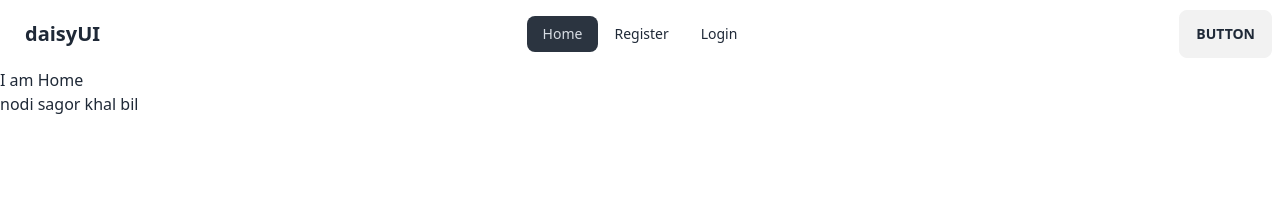
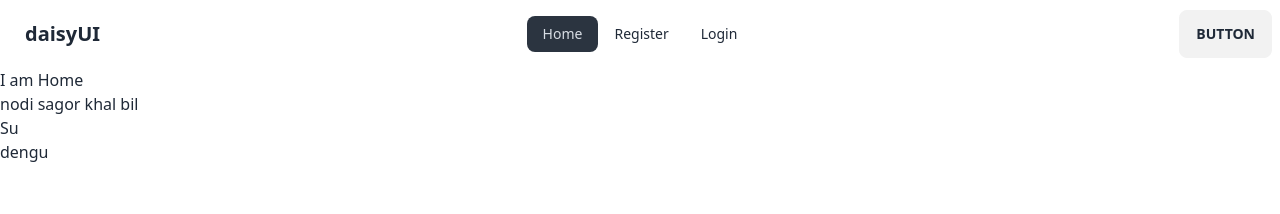
Before and after one commit to mdsayedhasann/auth-moha-milon, a React (Vite) app: page / in a window 1280 px wide. Shown: the top 214 px of the page. Built offline with nearby package versions, Linux system fonts and the light colour scheme.

Commit message:
test another useContext and createContext

```diff
--- a/src/Home.jsx
+++ b/src/Home.jsx
@@ -1,14 +1,20 @@
 import { useContext } from 'react';
 import { AuthContext } from './providers/AuthProvider';
+import { AuthSupplier } from './Supplier/Supplier';
 
 const Home = () => {
     const authInfo = useContext(AuthContext)
+    const anaJinish = useContext(AuthSupplier)
     return (
         <div>
             <h1>I am Home</h1>
            {
                authInfo.name
            }
+           <h2>Su</h2>
+            {
+                anaJinish.name
+            }
         </div>
     );
 };
--- /dev/null
+++ b/src/Supplier/Supplier.jsx
@@ -0,0 +1,16 @@
+/* eslint-disable react/prop-types */
+/* eslint-disable react-hooks/rules-of-hooks */
+import React, { createContext } from 'react';
+
+export const AuthSupplier = createContext(null)
+
+const Supplier = ({children}) => {
+    const jinisPati = {name: 'dengu', medicine: 'Saline'} ;
+    return (
+        <AuthSupplier.Provider value={jinisPati}>
+            {children}
+        </AuthSupplier.Provider>
+    );
+};
+
+export default Supplier;
--- a/src/main.jsx
+++ b/src/main.jsx
@@ -7,6 +7,7 @@ import Home from "./Home";
 import Register from "./Register";
 import Login from "./Login";
 import AuthProvider from "./providers/AuthProvider";
+import Supplier from "./Supplier/Supplier";
 const router = createBrowserRouter([
   {
     path: "/",
@@ -31,7 +32,9 @@ const router = createBrowserRouter([
 ReactDOM.createRoot(document.getElementById("root")).render(
   <React.StrictMode>
     <AuthProvider>
+      <Supplier>
       <RouterProvider router={router} />
+      </Supplier>
     </AuthProvider>
   </React.StrictMode>
 );
```
